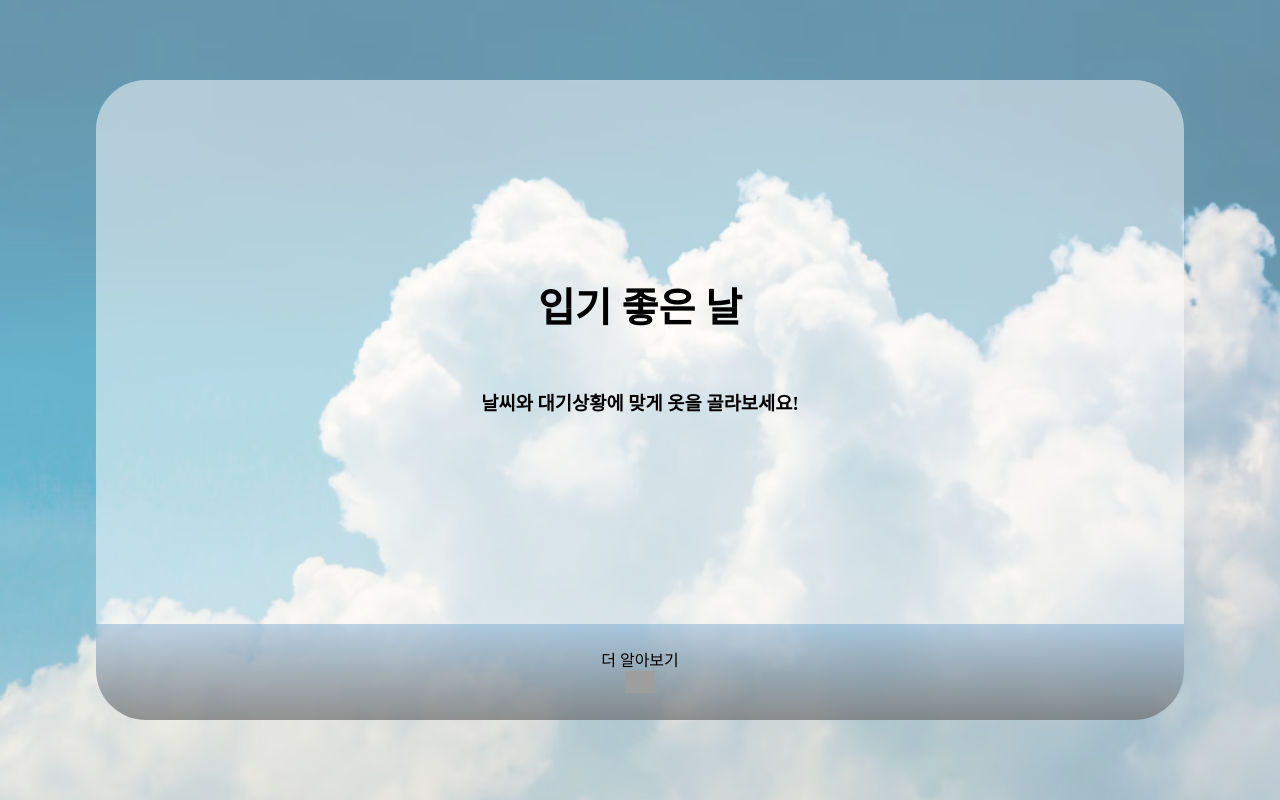
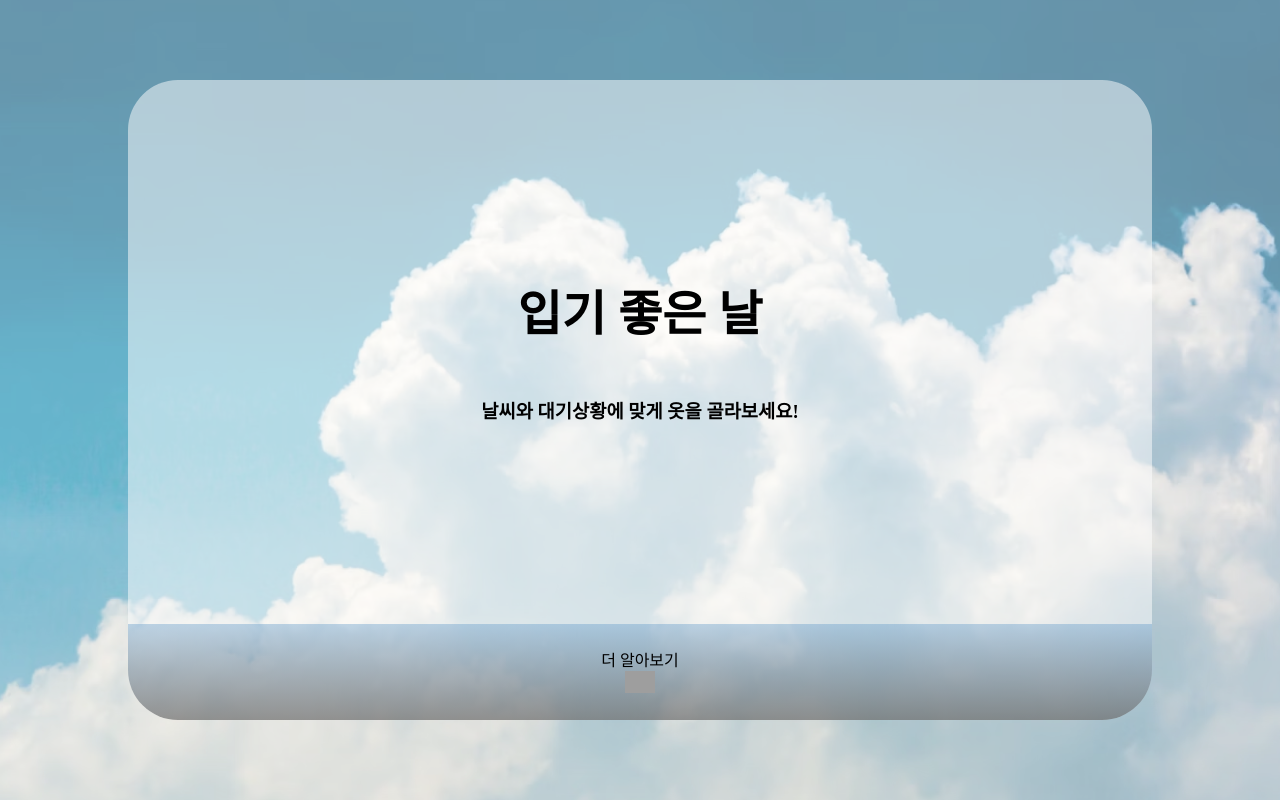
Before and after one commit to PBEM22/jenkins_article1, a Vue app in the folder article1_fe/article1-fe/: page / in a window 1280 px wide. Built offline with nearby package versions, Linux system fonts and the light colour scheme; grey boxes are pictures that could not be loaded.

Commit message:
feat: #59 메인페이지 작성, 라우터 변형 및 추가

```diff
--- a/article1_fe/article1-fe/src/views/main/MainView.vue
+++ b/article1_fe/article1-fe/src/views/main/MainView.vue
@@ -39,8 +39,8 @@
   }
   h1{
     margin-top: 0;
-    font-weight: bold;
-    font-size: 2.5em;
+    font-weight: bolder;
+    font-size: 3em;
     margin-bottom: 5%;
   }
   .main-sub_title{
@@ -48,7 +48,7 @@
   }
   .main-content{
     background-color: rgb(255, 255, 255, 0.5);
-    width: 85%;
+    width: 80%;
     height: 80%;
     border-radius: 50px;
     position: relative;
```
